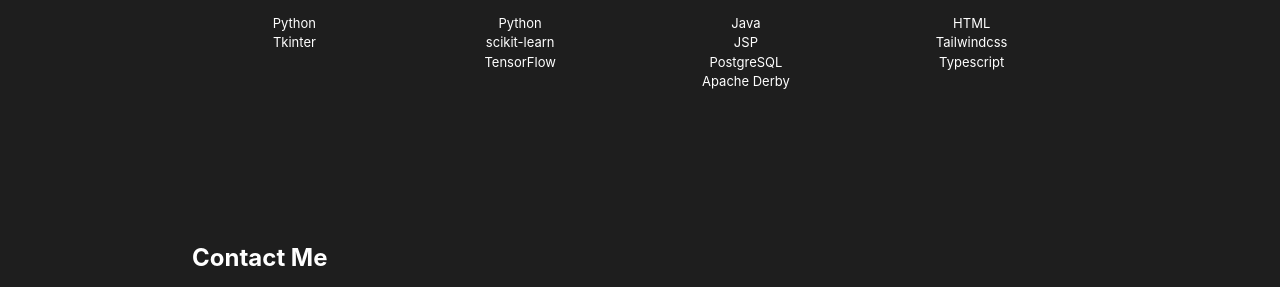
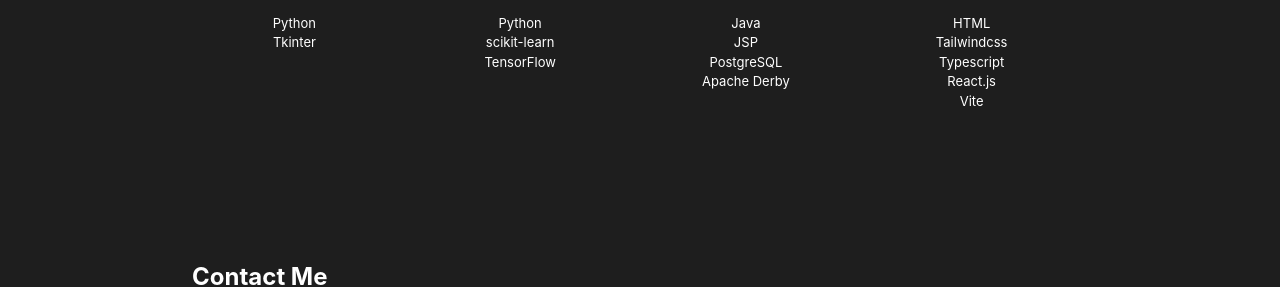
Before and after one commit to Werriess/CV-Website, a website: page views/index.html in a window 1280 px wide. Shown: the part 1988-2275 px from the top of the page. Drawn offline with nearby package versions, Linux system fonts and the light colour scheme; files that its build step writes are made by us from their sources; files whose address does not match are found by name.

Commit message:
Fix project li

```diff
--- a/views/index.html
+++ b/views/index.html
@@ -308,6 +308,8 @@
                         <li>HTML</li>
                         <li>Tailwindcss</li>
                         <li>Typescript</li>
+                        <li>React.js</li>
+                        <li>Vite</li>
                     </ul>
                 </div>
             </div>
```
